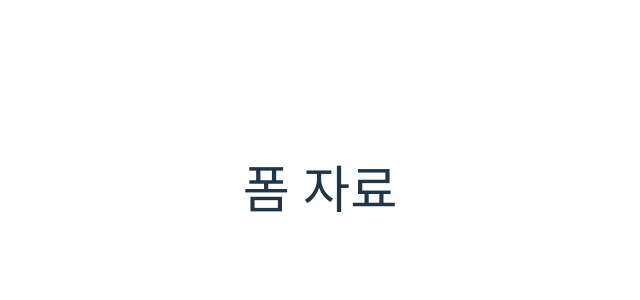
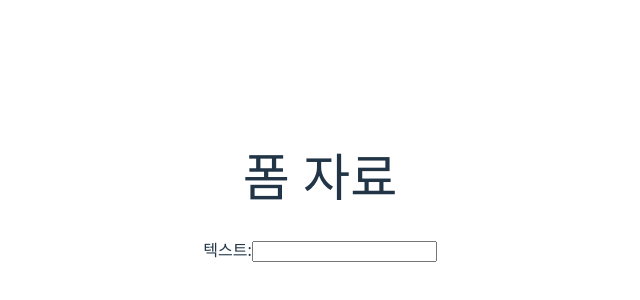
Before and after one commit to osparking/react-callback, a React (Vite) app: page / in a window 1280 px wide. Shown: the part 212-512 px from the top of the page, without its empty margins (320-960 px from the left). Built offline with nearby package versions, Linux system fonts and the light colour scheme.

Commit message:
text input box and change handler

```diff
--- a/src/App.jsx
+++ b/src/App.jsx
@@ -1,5 +1,8 @@
 import React, { useState } from 'react';
 import './App.css';
+
+const handleChange = (e) => {
+}
 
 function App() {
   const [formData, setFormData] = useState({
@@ -13,6 +16,13 @@ function App() {
       <h1>폼 자료</h1>
       <form>
         {/* 텍스트 입력 */}
+        <div className='form-field'>
+          <label>텍스트:</label>
+          <input type="text" name="text"
+            value={formData.text}
+            onChange={handleChange}>
+          </input>
+        </div>
         {/* 첵크 상자 */}
       </form>
     </div>
```
